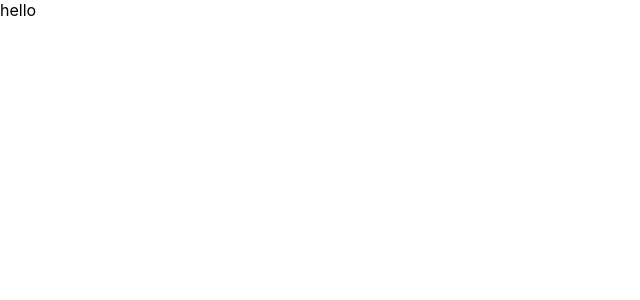
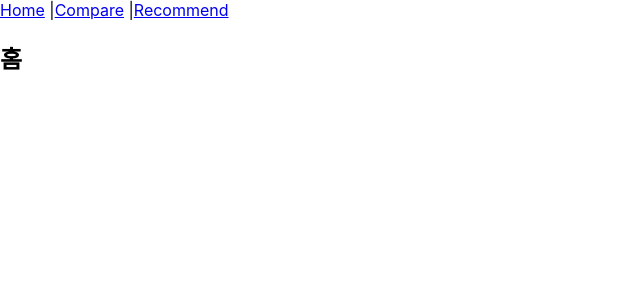
Before and after one commit to lang0909/VueToReact, a React (Create React App) app: page / in a window 1280 px wide. Shown: the top 300 px of the page, without its empty margins (0-640 px from the left). Built offline with nearby package versions, Linux system fonts and the light colour scheme.

Commit message:
add menu bar

```diff
--- /dev/null
+++ b/src/components/Menu.js
@@ -0,0 +1,16 @@
+import React, {Component} from 'react';
+import { Link } from 'react-router-dom';
+
+class Menu extends Component{
+    render(){
+        return(
+            <div>
+                <Link to="/">Home</Link> |
+                <Link to="/compare">Compare</Link> |
+                <Link to="/recommend">Recommend</Link>
+            </div>
+        );
+    }
+}
+
+export default Menu;
--- a/src/shared/App.js
+++ b/src/shared/App.js
@@ -1,10 +1,16 @@
 import React, {Component} from 'react';
+import {Route} from 'react-router-dom';
+import {Home, Compare, Recommend} from 'pages';
+import Menu from 'components/Menu';
 
 class App extends Component{
     render(){
         return(
             <div>
-                hello
+                <Menu />
+                <Route exact path="/" component={Home}/>
+                <Route path="/compare" component={Compare}/>
+                <Route path="/recommend" component={Recommend}/>
             </div>
         );
     }
```
